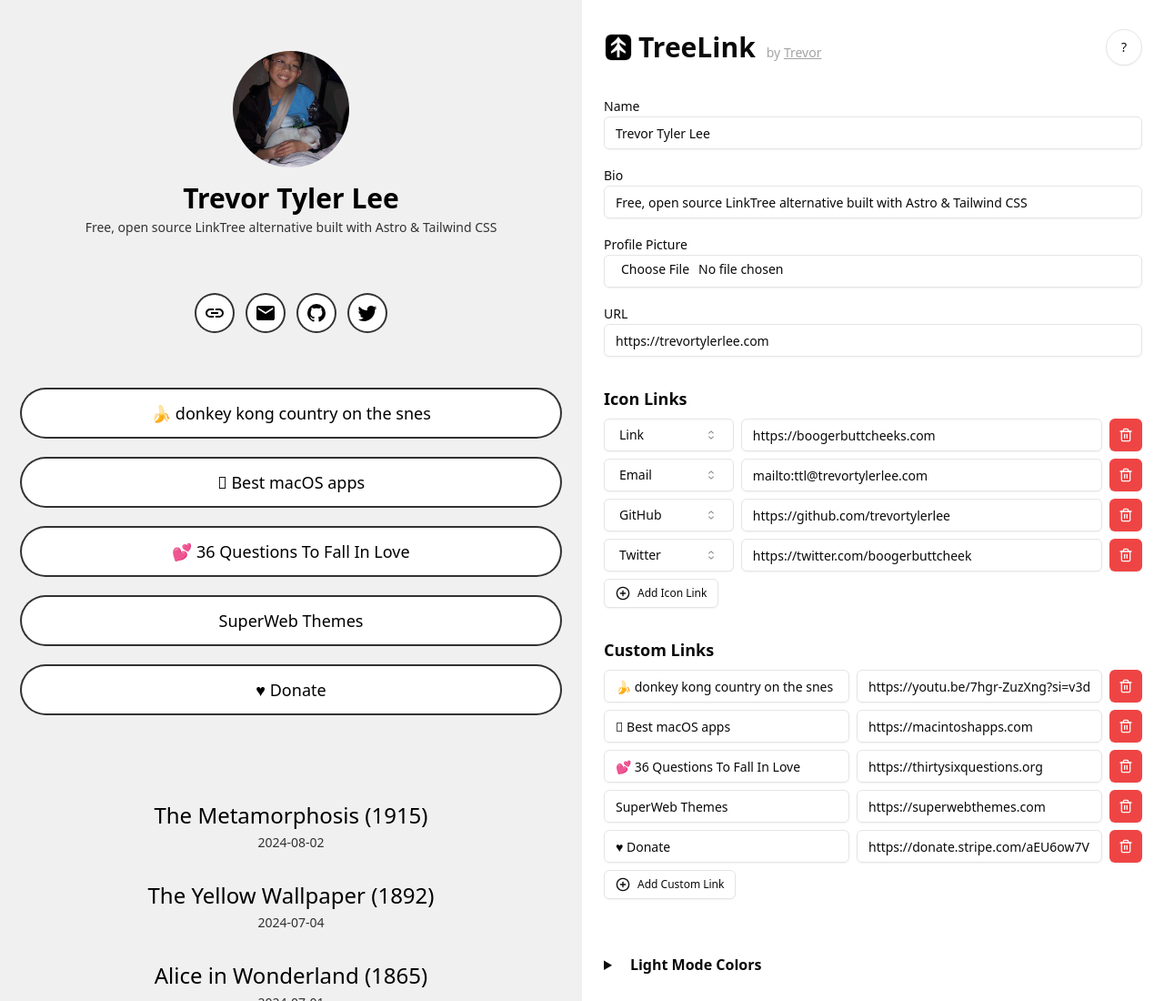
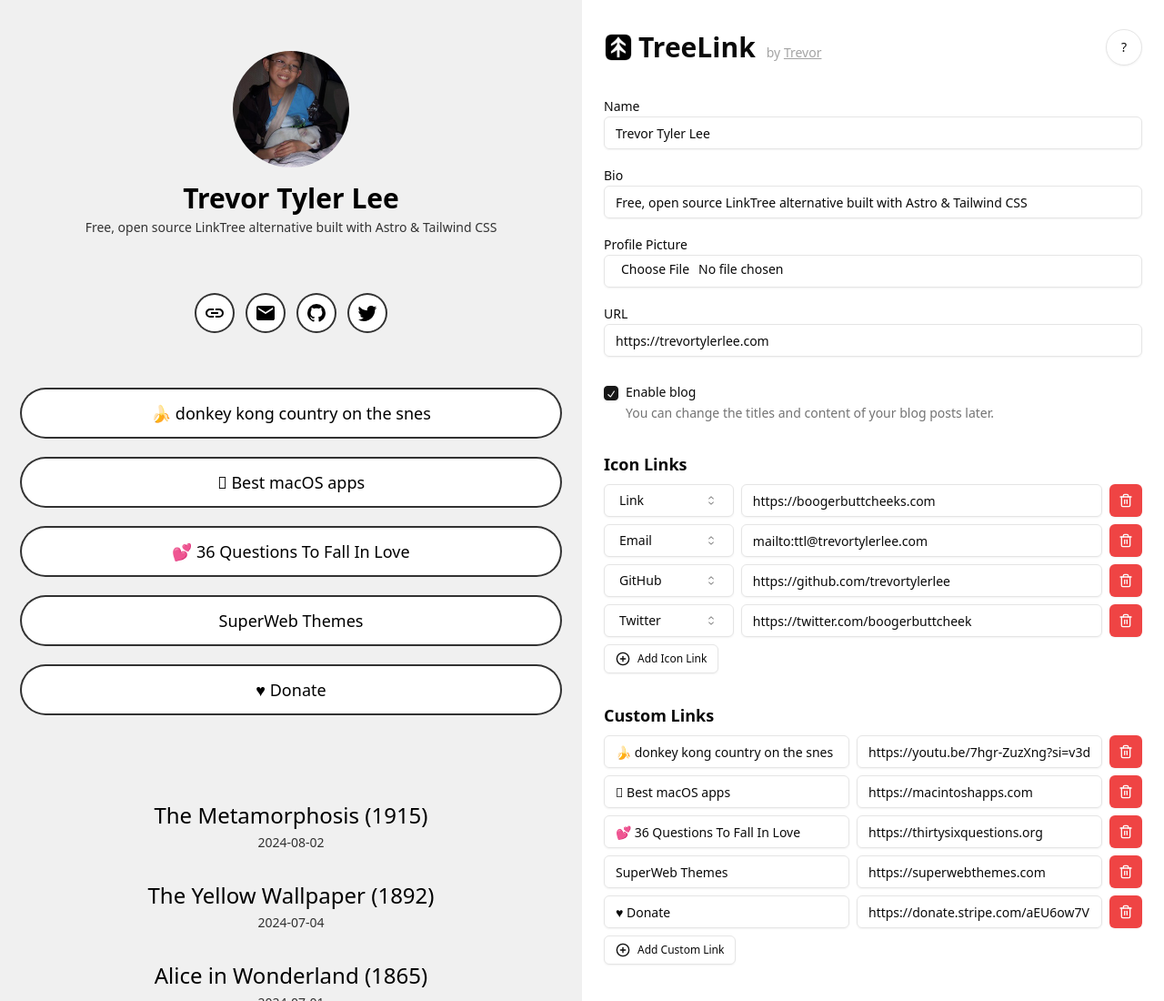
Before and after one commit to trevortylerlee/treelink-tool, an Astro site: page / in a window 1280 px wide. Shown: the top 1100 px of the page at 91% size. Built offline with nearby package versions, Linux system fonts and the light colour scheme; Astro itself is replaced by a stand-in of ours.

Commit message:
add blog option, limit number of icon links

```diff
--- a/package.json
+++ b/package.json
@@ -15,6 +15,7 @@
     "@astrojs/rss": "^4.0.7",
     "@astrojs/sitemap": "^3.1.6",
     "@astrojs/tailwind": "^5.1.1",
+    "@radix-ui/react-checkbox": "^1.1.2",
     "@radix-ui/react-dialog": "^1.1.2",
     "@radix-ui/react-dropdown-menu": "^2.1.2",
     "@radix-ui/react-icons": "^1.3.0",
--- a/src/components/SiteConfigEditor.tsx
+++ b/src/components/SiteConfigEditor.tsx
@@ -17,12 +17,14 @@
 import { Label } from "@/components/ui/label";
 import { Button } from "@/components/ui/button";
 import { IconCombobox } from "./IconCombobox";
-import { LocaleSelect } from "./LocaleSelect";
+import { Checkbox } from "./ui/checkbox";
 import { PlusCircle, Trash2 } from "lucide-react";
 
 interface SiteConfigEditorProps {
   config: SiteConfig;
   setConfig: Dispatch<SetStateAction<SiteConfig>>;
+  colors: Colors;
+  setColors: Dispatch<SetStateAction<Colors>>;
 }
 
 const hexToRgb = (hex: string) => {
@@ -47,12 +49,18 @@
 const SiteConfigEditor: React.FC<SiteConfigEditorProps> = ({
   config,
   setConfig,
+  colors,
+  setColors,
 }) => {
+  const [numberOfIconLinks, setNumberOfIconLinks] = useState(4);
+
   const updateConfig = useCallback((key: keyof SiteConfig, value: any) => {
     setConfig((prev) => ({ ...prev, [key]: value }));
   }, []);
 
-  const [numberOfIconLinks, setNumberOfIconLinks] = useState(0);
+  const updateColors = useCallback((key: keyof Colors, value: any) => {
+    setColors((prev) => ({ ...prev, [key]: value }));
+  }, []);
 
   const updateColor = useCallback(
     (
@@ -61,19 +69,17 @@
       key: string,
       value: string,
     ) => {
-      setConfig((prev) => ({
+      setColors((prev) => ({
         ...prev,
-        colors: {
-          ...prev.colors,
-          [mode]: {
-            ...prev.colors[mode],
-            [category]: {
-              ...prev.colors[mode][category],
-              [key]: value,
-            },
+        [mode]: {
+          ...prev[mode],
+          [category]: {
+            ...prev[mode][category],
+            [key]: value,
           },
         },
       }));
+
       const cssVarName = getCssVarName(mode, category, key);
       document.documentElement.style.setProperty(cssVarName, hexToRgb(value));
     },
@@ -102,6 +108,7 @@
           : { id: Date.now().toString(), title: "", url: "" };
       setConfig((prev) => ({ ...prev, [type]: [...prev[type], newLink] }));
       setNumberOfIconLinks(numberOfIconLinks + 1);
+      console.log(numberOfIconLinks);
     },
     [setConfig, numberOfIconLinks],
   );
@@ -136,15 +143,39 @@
 
   const exportConfigZip = useCallback(async () => {
     const zip = new JSZip();
-
     // Prepare the config JSON
     const configToExport = {
       ...config,
       profilePicture: "/profile-picture.jpg",
     };
-
     // Add the JSON config to the zip
     zip.file("siteConfig.json", JSON.stringify(configToExport, null, 2));
+
+    // Format colors for colorsConfig.txt
+    const formattedColors = Object.entries(colors)
+      .flatMap(([mode, modeColors]) =>
+        Object.entries(modeColors).flatMap(([section, sectionColors]) =>
+          Object.entries(sectionColors).map(([key, value]) => {
+            const rgbResult = exportHexToRgb(value);
+            if (rgbResult === null) {
+              console.error(`Invalid color value: ${value}`);
+              return "";
+            }
+            const [r, g, b] = rgbResult;
+            const formattedSection =
+              section === "basic"
+                ? ""
+                : `${section.replace(/([A-Z])/g, "-$1").toLowerCase()}-`;
+            const formattedKey = `${mode}-mode-${formattedSection}${key.replace(/([A-Z])/g, "-$1").toLowerCase()}`;
+            return `--${formattedKey}: ${r} ${g} ${b};`;
+          }),
+        ),
+      )
+      .filter(Boolean)
+      .join("\n");
+
+    // Add the formatted colors to the zip
+    zip.file("colorsConfig.txt", formattedColors);
 
     // Add the profile picture to the zip
     if (config.profilePicture.startsWith("data:")) {
@@ -160,10 +191,8 @@
         "Please manually add your profile picture here.",
       );
     }
-
     // Generate the zip file
     const content = await zip.generateAsync({ type: "blob" });
-
     // Trigger download
     const url = URL.createObjectURL(content);
     const a = document.createElement("a");
@@ -171,10 +200,24 @@
     a.download = "site-config.zip";
     a.click();
     URL.revokeObjectURL(url);
-  }, [config]);
+  }, [config, colors]);
+
+  // Helper function to convert hex to RGB
+  function exportHexToRgb(hex: string): number[] | null {
+    const shorthandRegex = /^#?([a-f\d])([a-f\d])([a-f\d])$/i;
+    hex = hex.replace(shorthandRegex, (m, r, g, b) => r + r + g + g + b + b);
+    const result = /^#?([a-f\d]{2})([a-f\d]{2})([a-f\d]{2})$/i.exec(hex);
+    return result
+      ? [
+          parseInt(result[1], 16),
+          parseInt(result[2], 16),
+          parseInt(result[3], 16),
+        ]
+      : null;
+  }
 
   const renderColorInputs = useMemo(() => {
-    return Object.entries(config.colors).map(([mode, categories]) => (
+    return Object.entries(colors).map(([mode, categories]) => (
       <div key={mode}>
         <details className="flex flex-row">
           <summary>
@@ -227,7 +270,7 @@
         </details>
       </div>
     ));
-  }, [config.colors, updateColor]);
+  }, [colors, updateColor]);
 
   return (
     <div className="space-y-8 p-6">
@@ -267,6 +310,26 @@
             value={config.url}
             onChange={(e) => updateConfig("url", e.target.value)}
           />
+        </div>
+        <div className="items-top flex space-x-2 pt-4">
+          <Checkbox
+            id="blog"
+            checked={config.blog}
+            onCheckedChange={(checked) =>
+              setConfig({ ...config, blog: Boolean(checked) })
+            }
+          />
+          <div className="grid gap-1.5 leading-none">
+            <Label
+              htmlFor="blog"
+              className="text-sm font-medium leading-none peer-disabled:cursor-not-allowed peer-disabled:opacity-70"
+            >
+              Enable blog
+            </Label>
+            <Label className="text-sm text-muted-foreground" htmlFor="blog">
+              You can change the titles and content of your blog posts later.
+            </Label>
+          </div>
         </div>
       </div>
 
--- a/src/components/SiteRecreation.tsx
+++ b/src/components/SiteRecreation.tsx
@@ -57,6 +57,7 @@
         ))}
       </div>
       {/* Blog posts */}
+      {config.blog ? (
         <div className="flex flex-col gap-y-8 pb-16 pt-24">
           <div>
             <span className="flex flex-wrap justify-center text-balance text-2xl font-medium text-lightModeForeground dark:text-darkModeForeground">
@@ -91,6 +92,7 @@
             </div>
           </div>
         </div>
+      ) : null}
     </div>
   );
 };
--- a/src/components/Tooling.tsx
+++ b/src/components/Tooling.tsx
@@ -3,61 +3,14 @@
 import InfoDialog from "@/components/InfoDialog";
 import SiteConfigEditor from "@/components/SiteConfigEditor";
 import SiteRecreation from "@/components/SiteRecreation";
-import { type SiteConfig } from "@/types";
+import type { SiteConfig, Colors } from "@/types";
 
 const DEFAULT_CONFIG: SiteConfig = {
   name: "Trevor Tyler Lee",
   bio: "Free, open source LinkTree alternative built with Astro & Tailwind CSS",
   profilePicture: "/profile-picture.jpg",
   url: "https://trevortylerlee.com",
-  colors: {
-    light: {
-      basic: {
-        background: "#f0f0f0",
-        foreground: "#000000",
-        foregroundMuted: "#323232",
-      },
-      iconLink: {
-        background: "#ffffff",
-        backgroundHover: "#f0f0f0",
-        outline: "#323232",
-        outlineHover: "#000000",
-        text: "#000000",
-        textHover: "#000000",
-      },
-      customLink: {
-        background: "#ffffff",
-        backgroundHover: "#f0f0f0",
-        outline: "#323232",
-        outlineHover: "#000000",
-        text: "#000000",
-        textHover: "#000000",
-      },
-    },
-    dark: {
-      basic: {
-        background: "#0a0a0a",
-        foreground: "#ffffff",
-        foregroundMuted: "#cdcdcd",
-      },
-      iconLink: {
-        background: "#000000",
-        backgroundHover: "#323232",
-        outline: "#cdcdcd",
-        outlineHover: "#ffffff",
-        text: "#ffffff",
-        textHover: "#ffffff",
-      },
-      customLink: {
-        background: "#000000",
-        backgroundHover: "#323232",
-        outline: "#cdcdcd",
-        outlineHover: "#ffffff",
-        text: "#ffffff",
-        textHover: "#ffffff",
-      },
-    },
-  },
+  blog: true,
   iconLinks: [
     {
       id: "1728534577184",
@@ -109,8 +62,58 @@
   ],
 };
 
+const DEFAULT_COLORS: Colors = {
+  light: {
+    basic: {
+      background: "#f0f0f0",
+      foreground: "#000000",
+      foregroundMuted: "#323232",
+    },
+    iconLink: {
+      background: "#ffffff",
+      backgroundHover: "#f0f0f0",
+      outline: "#323232",
+      outlineHover: "#000000",
+      text: "#000000",
+      textHover: "#000000",
+    },
+    customLink: {
+      background: "#ffffff",
+      backgroundHover: "#f0f0f0",
+      outline: "#323232",
+      outlineHover: "#000000",
+      text: "#000000",
+      textHover: "#000000",
+    },
+  },
+  dark: {
+    basic: {
+      background: "#0a0a0a",
+      foreground: "#ffffff",
+      foregroundMuted: "#cdcdcd",
+    },
+    iconLink: {
+      background: "#000000",
+      backgroundHover: "#323232",
+      outline: "#cdcdcd",
+      outlineHover: "#ffffff",
+      text: "#ffffff",
+      textHover: "#ffffff",
+    },
+    customLink: {
+      background: "#000000",
+      backgroundHover: "#323232",
+      outline: "#cdcdcd",
+      outlineHover: "#ffffff",
+      text: "#ffffff",
+      textHover: "#ffffff",
+    },
+  },
+};
+
 export default function Tooling() {
   const [config, setConfig] = useState<SiteConfig>(DEFAULT_CONFIG);
+  const [colors, setColors] = useState<Colors>(DEFAULT_COLORS);
 
   return (
     <>
@@ -131,7 +134,12 @@
           </div>
           <InfoDialog>?</InfoDialog>
         </div>
-        <SiteConfigEditor config={config} setConfig={setConfig} />
+        <SiteConfigEditor
+          config={config}
+          setConfig={setConfig}
+          colors={colors}
+          setColors={setColors}
+        />
       </div>
     </>
   );
--- /dev/null
+++ b/src/components/ui/checkbox.tsx
@@ -0,0 +1,28 @@
+import * as React from "react"
+import * as CheckboxPrimitive from "@radix-ui/react-checkbox"
+import { CheckIcon } from "@radix-ui/react-icons"
+
+import { cn } from "@/lib/utils"
+
+const Checkbox = React.forwardRef<
+  React.ElementRef<typeof CheckboxPrimitive.Root>,
+  React.ComponentPropsWithoutRef<typeof CheckboxPrimitive.Root>
+>(({ className, ...props }, ref) => (
+  <CheckboxPrimitive.Root
+    ref={ref}
+    className={cn(
+      "peer h-4 w-4 shrink-0 rounded-sm border border-primary shadow focus-visible:outline-none focus-visible:ring-1 focus-visible:ring-ring disabled:cursor-not-allowed disabled:opacity-50 data-[state=checked]:bg-primary data-[state=checked]:text-primary-foreground",
+      className
+    )}
+    {...props}
+  >
+    <CheckboxPrimitive.Indicator
+      className={cn("flex items-center justify-center text-current")}
+    >
+      <CheckIcon className="h-4 w-4" />
+    </CheckboxPrimitive.Indicator>
+  </CheckboxPrimitive.Root>
+))
+Checkbox.displayName = CheckboxPrimitive.Root.displayName
+
+export { Checkbox }
--- a/src/types.ts
+++ b/src/types.ts
@@ -20,7 +20,7 @@
   bio: string;
   profilePicture: string;
   url: string;
-  colors: Colors;
+  blog: boolean;
   iconLinks: IconLink[];
   customLinks: CustomLink[];
 }
```
Also changed, not shown: 1 other file. Lines whose indentation alone changed are shown as unchanged.
